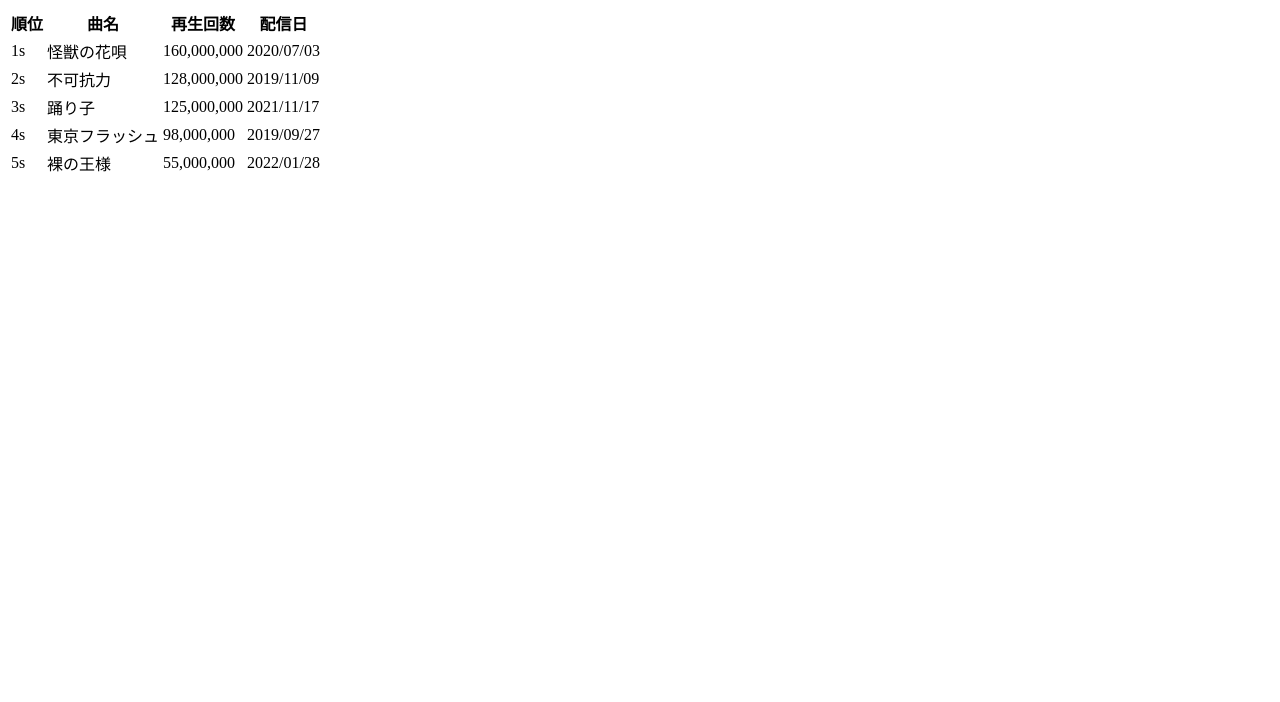
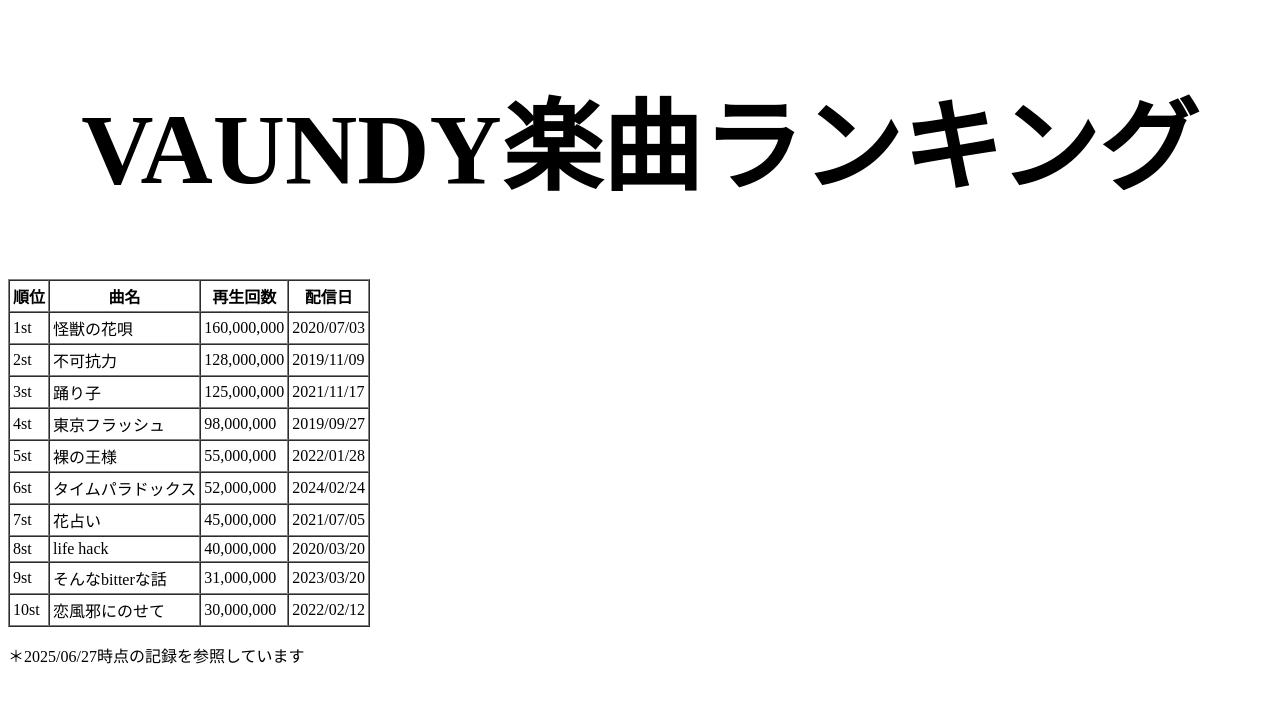
Before and after one commit to 1f10250050/team-project, a plain HTML site: page kyoku index.html in a window 1280 px wide. Drawn offline with Linux system fonts and the light colour scheme.

Commit message:
sing html

```diff
--- a/css/kyoku index.css
+++ b/css/kyoku index.css
@@ -0,0 +1,12 @@
+h1 {
+    font-size: 100px;
+    text-align: center;
+}
+
+.table1 {
+    float: left;
+}
+
+.table2 {
+    float: right;
+}
--- a/kyoku index.html
+++ b/kyoku index.html
@@ -7,8 +7,9 @@
     </head>
     <body>
         <div class="back">
-        <div class="table">
-        <table>
+        <h1>VAUNDY楽曲ランキング</h1>
+        <table border="1" cellpadding="3" cellspacing="0">
+        <div class="table1">
         <tr>
             <th>順位</th>
             <th>曲名</th>
@@ -16,37 +17,70 @@
             <th>配信日</th>
         </tr>
         <tr>
-            <td>1s</td>
+            <td>1st</td>
             <td>怪獣の花唄</td>
             <td>160,000,000</td>
             <td>2020/07/03</td>
         </tr>
         <tr>
-            <td>2s</td>
+            <td>2st</td>
             <td>不可抗力</td>
             <td>128,000,000</td>
             <td>2019/11/09</td>
         </tr>
         <tr>
-            <td>3s</td>
+            <td>3st</td>
             <td>踊り子</td>
             <td>125,000,000</td>
             <td>2021/11/17</td>
         </tr>
         <tr>
-            <td>4s</td>
+            <td>4st</td>
             <td>東京フラッシュ</td>
             <td> 98,000,000</td>
             <td>2019/09/27</td>
         </tr>
         <tr>
-            <td>5s</td>
+            <td>5st</td>
             <td>裸の王様</td>
             <td> 55,000,000</td>
             <td>2022/01/28</td>
         </tr>
+        </div>
+        <div class="table2">
+        <tr>
+            <td>6st</td>
+            <td>タイムパラドックス</td>
+            <td>52,000,000</td>
+            <td>2024/02/24</td>
+        </tr>
+        <tr>
+            <td>7st</td>
+            <td>花占い</td>
+            <td>45,000,000</td>
+            <td>2021/07/05</td>
+        </tr>
+        <tr>
+            <td>8st</td>
+            <td>life hack</td>
+            <td>40,000,000</td>
+            <td>2020/03/20</td>
+        </tr>
+        <tr>
+            <td>9st</td>
+            <td>そんなbitterな話</td>
+            <td>31,000,000</td>
+            <td>2023/03/20</td>
+        </tr>
+        <tr>
+            <td>10st</td>
+            <td>恋風邪にのせて</td>
+            <td>30,000,000</td>
+            <td>2022/02/12</td>
+        </tr>
+        </div>
         </table>
-        </div>
+        <p>＊2025/06/27時点の記録を参照しています</p>
         </div>
     </body>
 </html>
```
